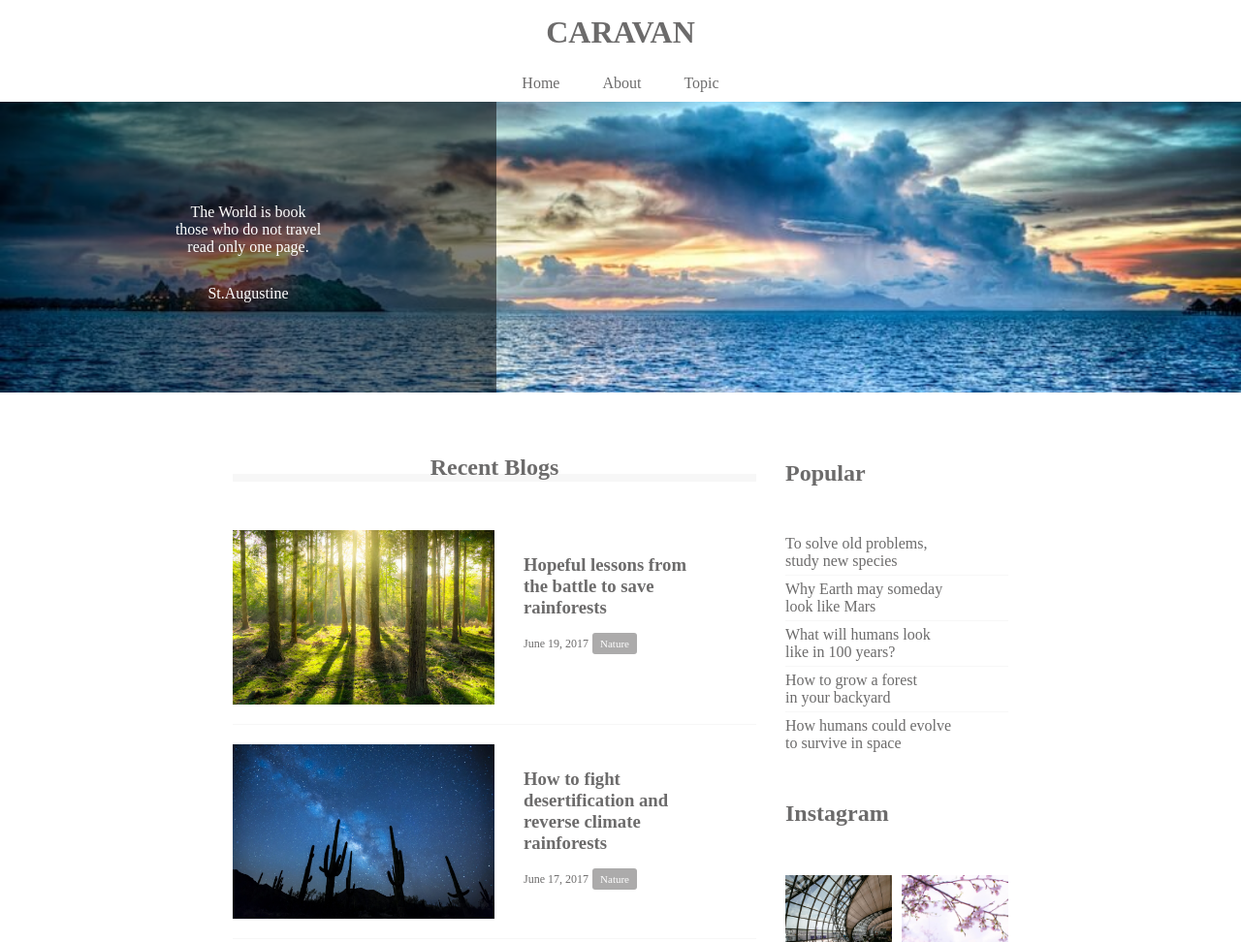
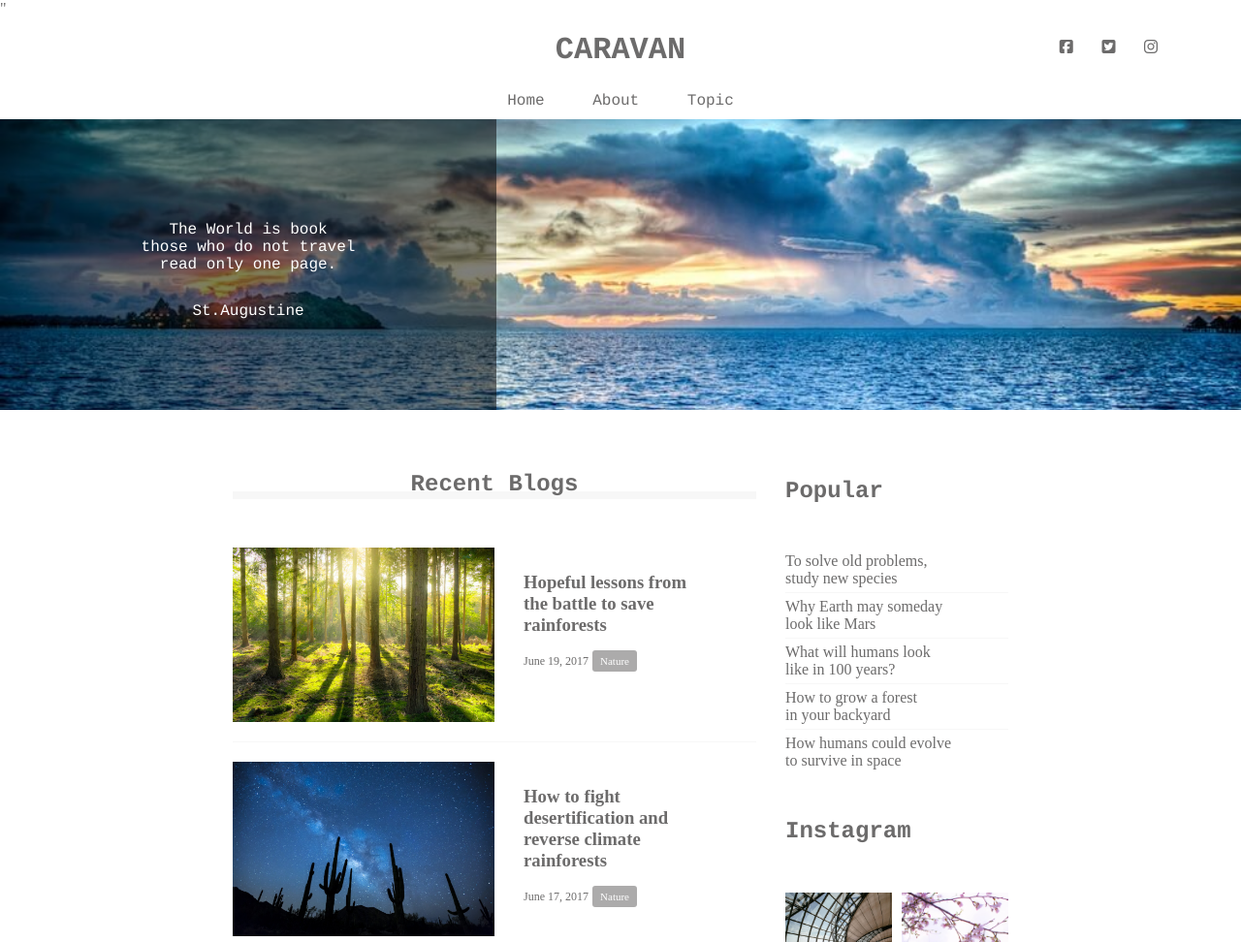
Before and after one commit to d0nde1i0n/sample, a plain HTML site: page caravan/index.html in a window 1280 px wide. Shown: the top 972 px of the page at 97% size. Drawn offline with Linux system fonts and the light colour scheme.

Commit message:
[add] 1-9 教材終了 サイトを仕上げよう

```diff
--- a/caravan/index.html
+++ b/caravan/index.html
@@ -3,6 +3,9 @@
 
 <head>
   <meta charset="UTF-8" />
+
+  <script src="https://kit.fontawesome.com/fd1bce83a4.js" crossorigin="anonymous"></script>"
+
   <!-- CSSファイル読み込み -->
   <link rel="stylesheet" href="style.css" />
   <title>CARAVAN</title>
@@ -16,6 +19,14 @@
         CARAVAN
       </a>
     </h1>
+
+    <div class="social">
+
+      <i class="fab fa-facebook-square"></i>
+      <i class="fab fa-twitter-square"></i>
+      <i class="fab fa-instagram"></i>
+
+    </div>
   </header>
 
   <!-- navigation -->
--- a/caravan/style.css
+++ b/caravan/style.css
@@ -10,11 +10,31 @@ a {
   text-decoration: none;
 }
 
+header,
+nav,
+h2,
+.main-visual,
+footer {
+  font-family: Chalkduster, "Bradley Hand", Courier, "Segoe Print", sans-serif;
+}
+
 header {
   width: 90%; /* 横幅90% */
   padding: 15px 0;
   margin: 0 auto;
   text-align: center;
+  position: relative;
+}
+
+.social {
+  position: absolute; /* headerの左上を基準に絶対位置で指定する */
+  top: 22px; /* headerの左上から22px下側へ移動する */
+  right: 22px; /* headerの右上から22px左側へ移動する */
+}
+
+.social i {
+  display: inline-block;
+  margin-left: 20px;
 }
 
 header.heading {
```
